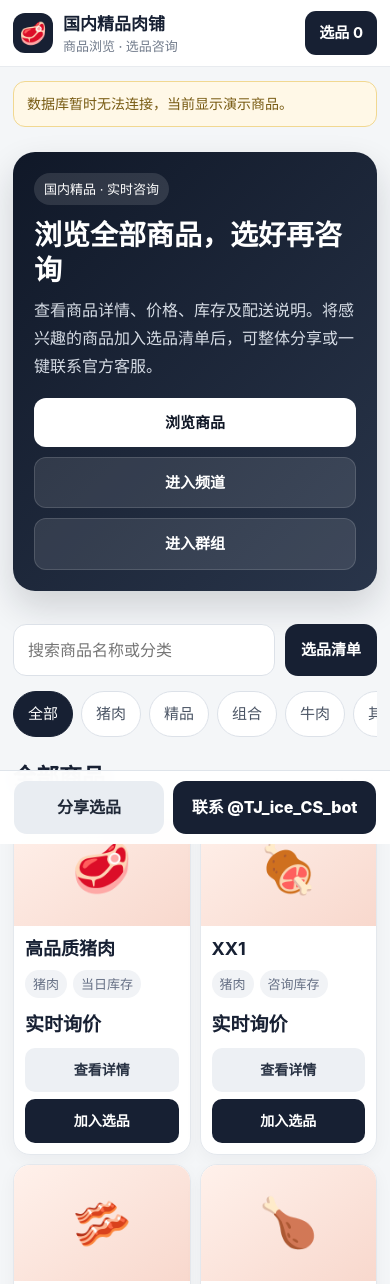
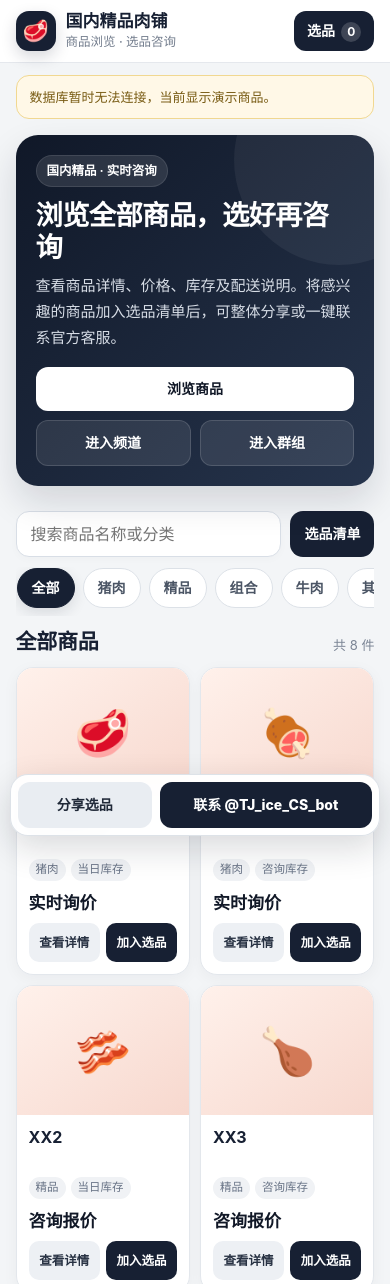
Before and after one commit to Chili888/Web-app, a plain HTML site: page index.html in a window 390 px wide. Shown: the top 1284 px of the page. Drawn offline with nearby package versions, Linux system fonts and the light colour scheme; no server answers.

Commit message:
Improve storefront scaling and responsive layout

```diff
--- a/assets/style.css
+++ b/assets/style.css
@@ -1,97 +1,150 @@
 *{box-sizing:border-box}
-html{scroll-behavior:smooth}
+:root{
+  --bg:#f3f5f7;
+  --surface:#fff;
+  --text:#172033;
+  --muted:#697386;
+  --line:#e3e7ec;
+  --dark:#172033;
+  --soft:#eef1f4;
+  --radius:18px;
+  --page-max:1040px;
+}
+html{scroll-behavior:smooth;-webkit-text-size-adjust:100%;text-size-adjust:100%}
 body{
   margin:0;
+  min-width:320px;
   font-family:-apple-system,BlinkMacSystemFont,"Segoe UI","PingFang SC","Microsoft YaHei",sans-serif;
   font-size:16px;
   line-height:1.55;
-  background:#f4f6f8;
-  color:#172033
+  background:var(--bg);
+  color:var(--text);
+  -webkit-font-smoothing:antialiased;
+  padding-bottom:calc(92px + env(safe-area-inset-bottom));
 }
 button,input,a{font:inherit}
-button{cursor:pointer}
-.wrap{width:min(1100px,100%);margin:auto;padding:0 16px}
-.top{position:sticky;top:0;z-index:20;background:rgba(255,255,255,.94);backdrop-filter:blur(12px);border-bottom:1px solid #e8ebef}
-.topin{height:66px;display:flex;align-items:center;justify-content:space-between;gap:10px}
-.brand{display:flex;align-items:center;gap:10px;font-size:17px;font-weight:800}
-.logo{width:40px;height:40px;display:grid;place-items:center;border-radius:12px;background:#172033;color:#fff;font-size:22px}
-.mini{font-size:13px;line-height:1.4;color:#717b8b;font-weight:500}
-.topbtn{border:0;background:#172033;color:#fff;border-radius:11px;padding:10px 14px;font-size:15px;font-weight:700}
-.mode-notice{margin-top:14px;padding:11px 13px;border-radius:12px;background:#fff8e7;border:1px solid #f1d891;color:#785b13;font-size:14px}
-.hero{padding:25px 0 18px}
-.heroBox{background:linear-gradient(135deg,#101828,#29354a);color:#fff;border-radius:22px;padding:25px;box-shadow:0 16px 35px rgba(16,24,40,.16)}
-.tag{display:inline-block;padding:6px 10px;border-radius:999px;background:rgba(255,255,255,.12);font-size:13px}
-.hero h1{font-size:31px;line-height:1.25;margin:13px 0 8px}
-.hero p{margin:0;color:#d6dce5;font-size:16px;line-height:1.75}
-.quick{display:grid;grid-template-columns:repeat(3,1fr);gap:10px;margin-top:18px}
-.quick a,.quick button{display:flex;align-items:center;justify-content:center;text-decoration:none;border:0;border-radius:12px;padding:13px 9px;font-size:15px;font-weight:750}
+button{cursor:pointer;-webkit-tap-highlight-color:transparent}
+a{-webkit-tap-highlight-color:transparent}
+.wrap{width:min(var(--page-max),100%);margin:auto;padding-inline:clamp(14px,4vw,24px)}
+
+.top{
+  position:sticky;
+  top:0;
+  z-index:20;
+  background:rgba(255,255,255,.94);
+  backdrop-filter:blur(16px);
+  -webkit-backdrop-filter:blur(16px);
+  border-bottom:1px solid rgba(227,231,236,.92)
+}
+.topin{min-height:62px;display:flex;align-items:center;justify-content:space-between;gap:12px}
+.brand{display:flex;align-items:center;gap:10px;min-width:0;font-size:17px;line-height:1.25;font-weight:800}
+.brand>div:last-child{min-width:0}
+.logo{width:40px;height:40px;flex:0 0 40px;display:grid;place-items:center;border-radius:13px;background:var(--dark);color:#fff;font-size:21px;box-shadow:0 6px 15px rgba(23,32,51,.17)}
+.mini{margin-top:2px;font-size:12.5px;line-height:1.35;color:#737d8d;font-weight:500;white-space:nowrap;overflow:hidden;text-overflow:ellipsis}
+.topbtn{min-height:40px;border:0;background:var(--dark);color:#fff;border-radius:12px;padding:9px 13px;font-size:14px;font-weight:750;white-space:nowrap}
+.topbtn span{display:inline-grid;place-items:center;min-width:20px;height:20px;margin-left:3px;padding:0 5px;border-radius:999px;background:rgba(255,255,255,.17);font-size:12px}
+.mode-notice{margin-top:12px;padding:11px 13px;border-radius:13px;background:#fff8e7;border:1px solid #f1d891;color:#785b13;font-size:13px}
+
+.hero{padding:16px 0 14px}
+.heroBox{position:relative;overflow:hidden;background:linear-gradient(135deg,#101828 0%,#26344c 100%);color:#fff;border-radius:22px;padding:clamp(20px,5vw,30px);box-shadow:0 16px 36px rgba(16,24,40,.14)}
+.heroBox:after{content:"";position:absolute;right:-70px;top:-80px;width:210px;height:210px;border-radius:50%;background:rgba(255,255,255,.055);pointer-events:none}
+.tag{position:relative;z-index:1;display:inline-flex;align-items:center;min-height:28px;padding:5px 10px;border-radius:999px;background:rgba(255,255,255,.11);border:1px solid rgba(255,255,255,.1);font-size:12.5px;font-weight:650}
+.hero h1{position:relative;z-index:1;max-width:680px;font-size:clamp(26px,7vw,38px);line-height:1.18;letter-spacing:-.025em;margin:13px 0 9px}
+.hero p{position:relative;z-index:1;max-width:720px;margin:0;color:#d7dde6;font-size:15px;line-height:1.72}
+.quick{position:relative;z-index:1;display:grid;grid-template-columns:repeat(2,minmax(0,1fr));gap:9px;margin-top:17px}
+.quick .primary{grid-column:1/-1}
+.quick a,.quick button{min-height:44px;display:flex;align-items:center;justify-content:center;text-align:center;text-decoration:none;border:0;border-radius:12px;padding:11px 9px;font-size:14px;font-weight:750}
 .primary{background:#fff;color:#111827}
-.ghost{background:rgba(255,255,255,.1);color:#fff;border:1px solid rgba(255,255,255,.14)!important}
-.tools{display:grid;grid-template-columns:1fr auto;gap:10px;margin:15px 0}
-.search{width:100%;border:1px solid #dce1e8;background:#fff;border-radius:13px;padding:13px 14px;font-size:16px;outline:none}
-.search:focus{border-color:#8793a5;box-shadow:0 0 0 3px rgba(23,32,51,.08)}
-.selectedBtn{border:0;border-radius:13px;background:#172033;color:#fff;padding:0 16px;font-size:15px;font-weight:750;white-space:nowrap}
-.cats{display:flex;gap:8px;overflow:auto;padding-bottom:9px;scrollbar-width:none}
+.ghost{background:rgba(255,255,255,.09);color:#fff;border:1px solid rgba(255,255,255,.14)!important}
+
+#products{scroll-margin-top:74px}
+.tools{display:grid;grid-template-columns:minmax(0,1fr) auto;gap:9px;margin:11px 0 10px}
+.search{width:100%;min-width:0;height:46px;border:1px solid #d8dee6;background:#fff;border-radius:13px;padding:0 14px;font-size:16px;outline:none;box-shadow:0 2px 8px rgba(20,30,50,.025)}
+.search:focus{border-color:#8c98aa;box-shadow:0 0 0 3px rgba(23,32,51,.075)}
+.selectedBtn{height:46px;border:0;border-radius:13px;background:var(--dark);color:#fff;padding:0 14px;font-size:14px;font-weight:750;white-space:nowrap}
+.cats{display:flex;gap:8px;overflow-x:auto;overscroll-behavior-inline:contain;padding:1px 1px 8px;scrollbar-width:none}
 .cats::-webkit-scrollbar{display:none}
-.cat{border:1px solid #dce1e8;background:#fff;color:#4b5565;padding:10px 14px;border-radius:999px;font-size:15px;white-space:nowrap}
-.cat.active{background:#172033;color:#fff;border-color:#172033}
-.sectionTitle{display:flex;align-items:end;justify-content:space-between;margin:14px 0}
-.sectionTitle h2{font-size:23px;margin:0}
-.count{font-size:14px;color:#7a8494}
-.grid{display:grid;grid-template-columns:repeat(2,minmax(0,1fr));gap:12px}
-.card{background:#fff;border:1px solid #e4e8ed;border-radius:17px;overflow:hidden;box-shadow:0 5px 18px rgba(20,30,50,.045)}
-.pic{height:126px;display:grid;place-items:center;background:linear-gradient(145deg,#fff1eb,#f8d8cd);font-size:48px;overflow:hidden}
+.cat{min-height:38px;border:1px solid #dce1e7;background:#fff;color:#4b5565;padding:8px 14px;border-radius:999px;font-size:14px;font-weight:600;white-space:nowrap}
+.cat.active{background:var(--dark);color:#fff;border-color:var(--dark);box-shadow:0 5px 14px rgba(23,32,51,.12)}
+.sectionTitle{display:flex;align-items:flex-end;justify-content:space-between;gap:12px;margin:12px 0}
+.sectionTitle h2{font-size:21px;line-height:1.3;letter-spacing:-.015em;margin:0}
+.count{font-size:13px;color:#7a8494;white-space:nowrap}
+
+.grid{display:grid;grid-template-columns:repeat(2,minmax(0,1fr));gap:10px}
+.card{min-width:0;display:flex;flex-direction:column;background:#fff;border:1px solid var(--line);border-radius:17px;overflow:hidden;box-shadow:0 4px 16px rgba(20,30,50,.045)}
+.pic{aspect-ratio:4/3;width:100%;display:grid;place-items:center;background:linear-gradient(145deg,#fff1eb,#f7d8ce);font-size:46px;overflow:hidden}
 .pic img{width:100%;height:100%;object-fit:cover;display:block}
-.cardBody{padding:13px}
-.card h3{font-size:18px;line-height:1.35;margin:0 0 8px}
-.meta{display:flex;gap:6px;flex-wrap:wrap}
-.pill{font-size:13px;padding:4px 8px;border-radius:999px;background:#f1f3f6;color:#667085}
-.price{font-weight:850;font-size:19px;margin:12px 0 9px}
-.actions{display:grid;grid-template-columns:1fr 1fr;gap:7px}
-.actions button{border:0;border-radius:10px;padding:11px 5px;font-size:14px;font-weight:750}
+.cardBody{display:flex;flex:1;flex-direction:column;padding:12px}
+.card h3{display:-webkit-box;min-height:43px;overflow:hidden;-webkit-box-orient:vertical;-webkit-line-clamp:2;font-size:16px;line-height:1.35;margin:0 0 7px}
+.meta{display:flex;gap:5px;flex-wrap:wrap}
+.pill{max-width:100%;overflow:hidden;text-overflow:ellipsis;white-space:nowrap;font-size:11.5px;line-height:1;padding:5px 7px;border-radius:999px;background:#f0f2f5;color:#687386}
+.price{margin-top:auto;padding-top:11px;font-weight:850;font-size:17px;line-height:1.3;color:#111827}
+.actions{display:grid;grid-template-columns:1fr 1fr;gap:6px;margin-top:9px}
+.actions button{min-width:0;min-height:39px;border:0;border-radius:10px;padding:8px 4px;font-size:12.5px;font-weight:750;white-space:nowrap}
 .detailBtn{background:#edf0f4;color:#283243}
-.addBtn{background:#172033;color:#fff}
-.info{margin:26px 0 108px}
-.infoGrid{display:grid;grid-template-columns:repeat(2,1fr);gap:10px}
-.infoItem{background:#fff;border:1px solid #e4e8ed;border-radius:15px;padding:15px}
-.infoItem b{display:block;margin-bottom:6px;font-size:16px}
-.infoItem span{font-size:15px;line-height:1.65;color:#667085}
-.bottom{position:fixed;left:0;right:0;bottom:0;z-index:25;background:rgba(255,255,255,.96);backdrop-filter:blur(12px);border-top:1px solid #dfe4ea;padding:10px 14px calc(10px + env(safe-area-inset-bottom))}
-.bottomIn{width:min(1100px,100%);margin:auto;display:grid;grid-template-columns:1fr 1.35fr;gap:9px}
-.bottom button{border:0;border-radius:13px;padding:14px;font-size:16px;font-weight:800}
+.addBtn{background:var(--dark);color:#fff}
+.addBtn.selected{background:#e8f3ec;color:#1f6a3d}
+
+.info{margin:27px 0 8px}
+.infoGrid{display:grid;grid-template-columns:1fr;gap:9px}
+.infoItem{display:grid;grid-template-columns:88px minmax(0,1fr);align-items:start;gap:10px;background:#fff;border:1px solid var(--line);border-radius:15px;padding:14px}
+.infoItem b{font-size:14px;line-height:1.55}
+.infoItem span{font-size:13.5px;line-height:1.62;color:#687386}
+
+.bottom{position:fixed;left:0;right:0;bottom:0;z-index:25;padding:8px 10px calc(8px + env(safe-area-inset-bottom));pointer-events:none}
+.bottomIn{width:min(720px,100%);margin:auto;display:grid;grid-template-columns:.85fr 1.35fr;gap:8px;padding:7px;background:rgba(255,255,255,.95);backdrop-filter:blur(16px);-webkit-backdrop-filter:blur(16px);border:1px solid rgba(220,225,232,.96);border-radius:18px;box-shadow:0 12px 34px rgba(16,24,40,.16);pointer-events:auto}
+.bottom button{min-width:0;min-height:46px;border:0;border-radius:12px;padding:10px 8px;font-size:14px;font-weight:800;white-space:nowrap;overflow:hidden;text-overflow:ellipsis}
 .shareAll{background:#e9edf2;color:#202938}
-.consult{background:#172033;color:#fff}
-.shade{display:none;position:fixed;inset:0;z-index:50;background:rgba(10,15,25,.58);padding:18px;align-items:flex-end;justify-content:center}
+.consult{background:var(--dark);color:#fff}
+
+.shade{display:none;position:fixed;inset:0;z-index:50;background:rgba(10,15,25,.58);padding:12px;align-items:flex-end;justify-content:center}
 .shade.show{display:flex}
-.sheet{width:min(600px,100%);max-height:88vh;overflow:auto;background:#fff;border-radius:22px;padding:19px}
+.sheet{width:min(620px,100%);max-height:min(88vh,760px);overflow:auto;background:#fff;border-radius:22px;padding:18px;box-shadow:0 -12px 40px rgba(16,24,40,.18)}
 .sheetTop{display:flex;justify-content:space-between;align-items:center;gap:15px}
-.sheet h2{font-size:23px;line-height:1.3;margin:0}
-.close{border:0;background:#edf0f4;border-radius:10px;width:38px;height:38px;font-size:20px;flex:0 0 auto}
-.sheetPic{height:180px;display:grid;place-items:center;background:linear-gradient(145deg,#fff1eb,#f8d8cd);border-radius:16px;font-size:68px;margin:15px 0;overflow:hidden}
+.sheet h2{font-size:22px;line-height:1.3;margin:0}
+.close{border:0;background:#edf0f4;border-radius:11px;width:38px;height:38px;font-size:20px;flex:0 0 auto}
+.sheetPic{aspect-ratio:16/10;width:100%;display:grid;place-items:center;background:linear-gradient(145deg,#fff1eb,#f8d8cd);border-radius:16px;font-size:66px;margin:14px 0;overflow:hidden}
 .sheetPic img{width:100%;height:100%;object-fit:cover}
-.sheet p{color:#667085;font-size:16px;line-height:1.75}
-.sheetBtns{display:grid;grid-template-columns:1fr 1fr;gap:9px}
-.sheetBtns button{border:0;border-radius:12px;padding:13px;font-size:16px;font-weight:800}
-.list{margin:14px 0}
+.sheet p{color:#667085;font-size:15px;line-height:1.72}
+.sheetBtns{display:grid;grid-template-columns:1fr 1fr;gap:8px;position:sticky;bottom:-18px;margin:16px -18px -18px;padding:10px 18px calc(10px + env(safe-area-inset-bottom));background:rgba(255,255,255,.96);backdrop-filter:blur(12px)}
+.sheetBtns button{min-height:45px;border:0;border-radius:12px;padding:11px 8px;font-size:14px;font-weight:800}
+.list{margin:12px 0}
 .listItem{display:flex;justify-content:space-between;align-items:center;gap:12px;padding:13px 0;border-bottom:1px solid #edf0f3}
-.listItem b{font-size:16px}
-.remove{border:0;background:#fff1f1;color:#b42318;border-radius:8px;padding:7px 10px;font-size:14px}
-.empty{grid-column:1/-1;text-align:center;color:#8490a1;padding:30px 10px}
-.toast{position:fixed;left:50%;bottom:94px;z-index:80;transform:translate(-50%,15px);opacity:0;pointer-events:none;background:#111827;color:#fff;padding:11px 15px;border-radius:999px;font-size:14px;transition:.2s}
+.listItem b{font-size:15px}
+.remove{border:0;background:#fff1f1;color:#b42318;border-radius:9px;padding:7px 10px;font-size:13px;flex:0 0 auto}
+.empty{grid-column:1/-1;text-align:center;color:#8490a1;padding:36px 12px;background:#fff;border:1px dashed #dce1e7;border-radius:15px}
+.toast{position:fixed;left:50%;bottom:calc(92px + env(safe-area-inset-bottom));z-index:80;max-width:calc(100% - 32px);transform:translate(-50%,15px);opacity:0;pointer-events:none;background:#111827;color:#fff;padding:10px 14px;border-radius:999px;font-size:13px;white-space:nowrap;overflow:hidden;text-overflow:ellipsis;transition:.2s}
 .toast.show{opacity:1;transform:translate(-50%,0)}
+
+@media(min-width:600px){
+  .quick{grid-template-columns:repeat(3,minmax(0,1fr))}
+  .quick .primary{grid-column:auto}
+  .grid{gap:14px}
+  .infoGrid{grid-template-columns:repeat(2,minmax(0,1fr))}
+  .infoItem{display:block;padding:15px}
+  .infoItem b{display:block;margin-bottom:6px}
+}
 @media(min-width:760px){
+  .hero{padding-top:22px}
+  .grid{grid-template-columns:repeat(3,minmax(0,1fr))}
+  .cardBody{padding:14px}
+  .card h3{font-size:17px}
+  .actions button{font-size:13.5px}
+}
+@media(min-width:1040px){
   .grid{grid-template-columns:repeat(4,minmax(0,1fr))}
-  .pic{height:155px}
-  .infoGrid{grid-template-columns:repeat(4,1fr)}
+  .infoGrid{grid-template-columns:repeat(4,minmax(0,1fr))}
 }
-@media(max-width:420px){
-  .wrap{padding:0 13px}
-  .quick{grid-template-columns:1fr}
-  .heroBox{padding:21px}
-  .hero h1{font-size:28px}
-  .grid{gap:9px}
-  .cardBody{padding:11px}
+@media(max-width:359px){
+  .wrap{padding-inline:11px}
+  .brand{font-size:15px}
+  .logo{width:37px;height:37px;flex-basis:37px}
+  .topbtn{padding-inline:10px}
+  .heroBox{padding:18px}
+  .hero h1{font-size:24px}
+  .cardBody{padding:10px}
+  .card h3{font-size:15px}
   .actions{grid-template-columns:1fr}
-  .pic{height:116px}
-  .sheet{padding:17px}
+  .bottomIn{grid-template-columns:.8fr 1.2fr}
+  .bottom button{font-size:13px}
 }
```
